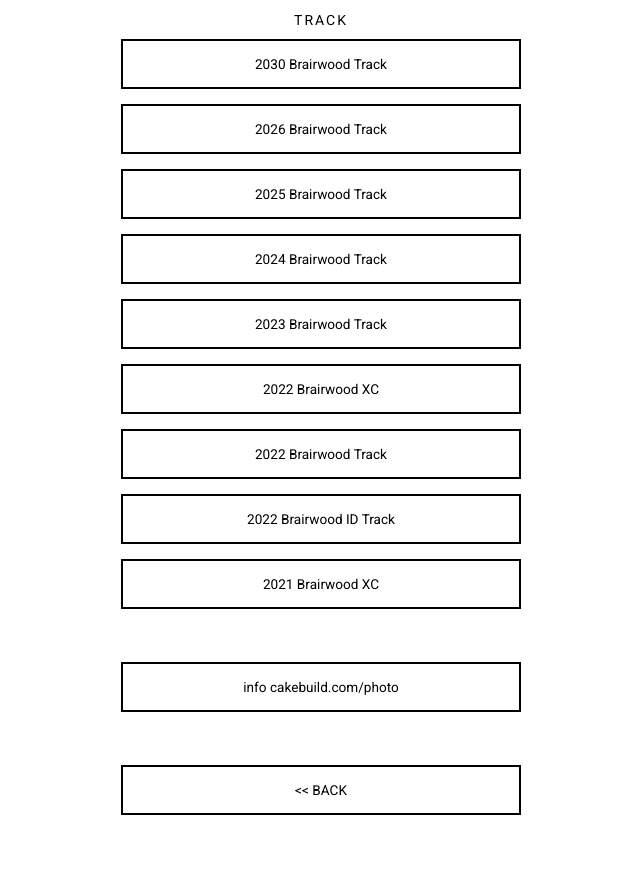
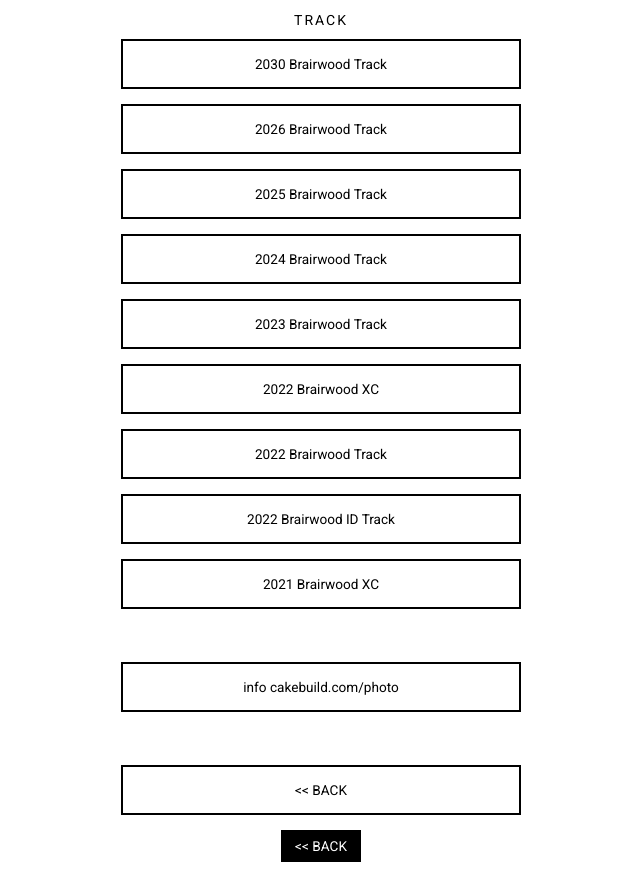
Before and after one commit to cakebuildcom/cakebuildcom.github.io, a plain HTML site: page links/track.html in a window 1280 px wide. Shown: the whole page, without its empty margins (319-959 px from the left). Before the commit the page ends 830 px from the top, so only its background shows below. Drawn offline with Linux system fonts and the light colour scheme.

Commit message:
Update track.html

```diff
--- a/links/track.html
+++ b/links/track.html
@@ -35,5 +35,9 @@
     <br><br>
     <a class="BACK" href="https://cakebuildcom.github.io/links/"><< BACK</a>
 
+<a class="Football" href="https://cakebuildcom.github.io/links/" style="background-color: black; color: white; text-decoration: none; padding: 6px 12px; display: inline-block;"><< BACK</a>
+
+
+
     </body>
 </html>
```
